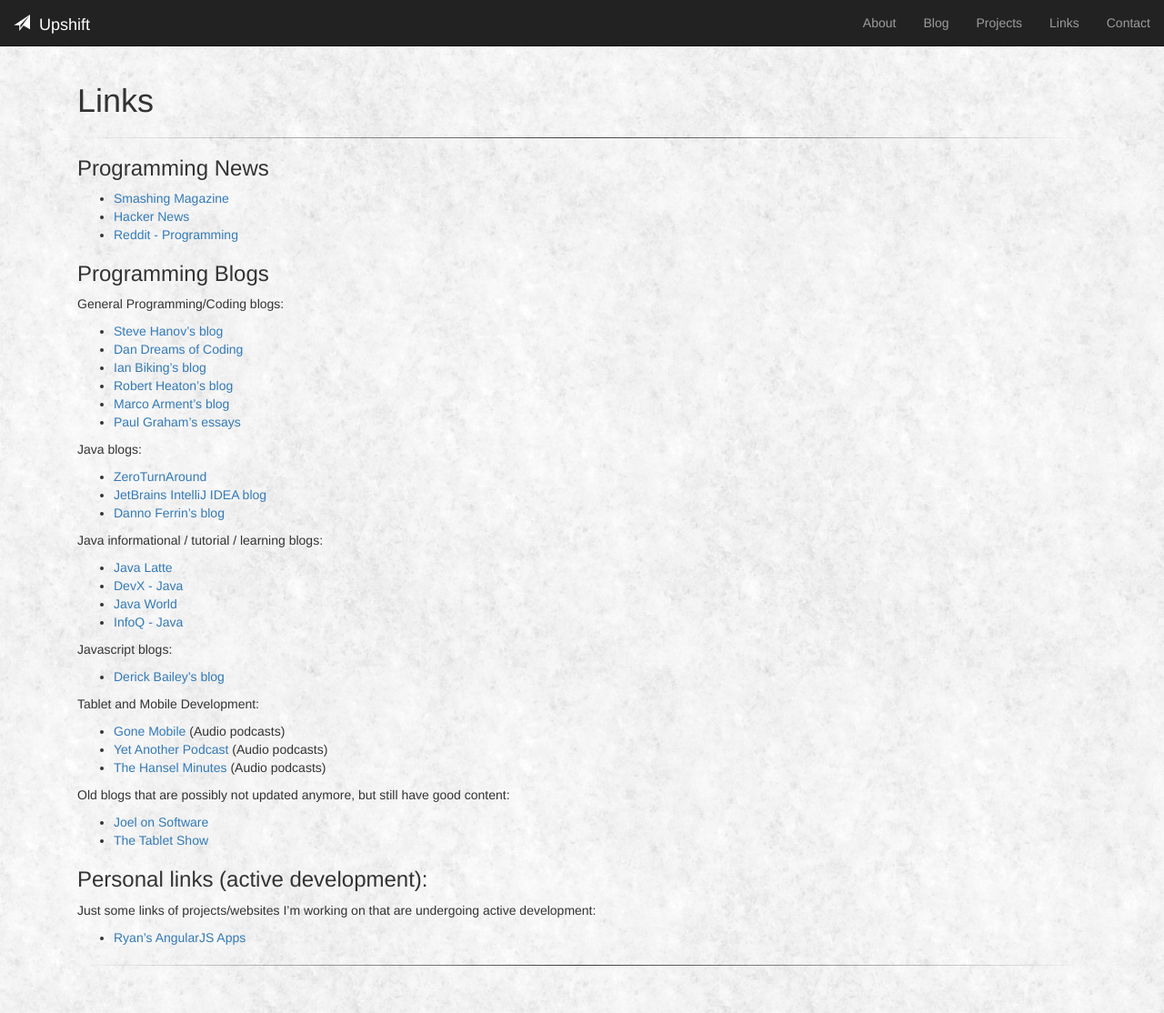
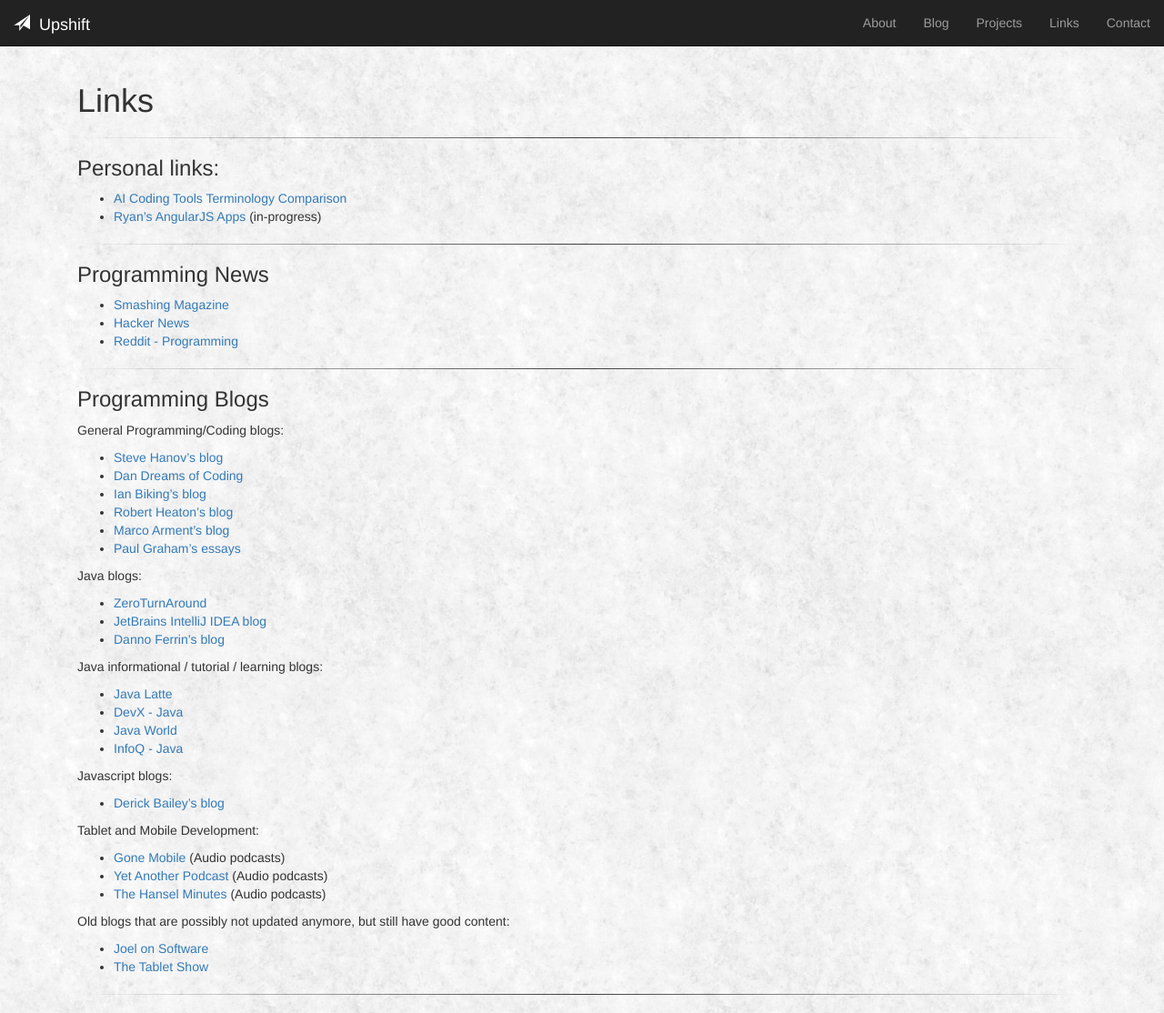
Before and after one commit to rluu/rluu.github.io, a Jekyll site: the page built from links.md, in a window 1280 px wide. Shown: the whole page at 91% size. Built offline with Jekyll 4.4.1, drawn with Linux system fonts in a browser that asks for light colours; nearby versions of some CDN libraries.

Commit message:
Create a 'pages' directory to house one-off pages that contain information that I'd like to have public, for easy access.  Update links.md: reorganization, add the AI coding tools terminology comparison page.

```diff
--- a/links.md
+++ b/links.md
@@ -2,6 +2,13 @@
 layout: page
 title: Links
 ---
+
+<hr />
+
+### Personal links:
+
+- [AI Coding Tools Terminology Comparison](https://rluu.github.io/pages/ai_coding_tools_terminology_comparison.html)
+- [Ryan's AngularJS Apps](http://rluu-angular-apps.s3-website-us-east-1.amazonaws.com/) (in-progress)
 
 <hr />
 
@@ -11,6 +18,7 @@
 - [Hacker News](https://news.ycombinator.com/news)
 - [Reddit - Programming](http://www.reddit.com/r/programming)
 
+<hr />
 
 ### Programming Blogs
 
@@ -52,10 +60,4 @@
 - [Joel on Software](http://www.joelonsoftware.com/)
 - [The Tablet Show](http://thetabletshow.com/archives.aspx)
 
-### Personal links (active development):
-
-Just some links of projects/websites I'm working on that are undergoing active development:
-
-- [Ryan's AngularJS Apps](http://rluu-angular-apps.s3-website-us-east-1.amazonaws.com/)
-
 <hr />
```
Also changed, not shown: pages/ai_coding_tools_terminology_comparison.html (renamed from ai_coding_tools_terminology_comparison.html), pages/ai_coding_tools_terminology_comparison.md (renamed from ai_coding_tools_terminology_comparison.md).
